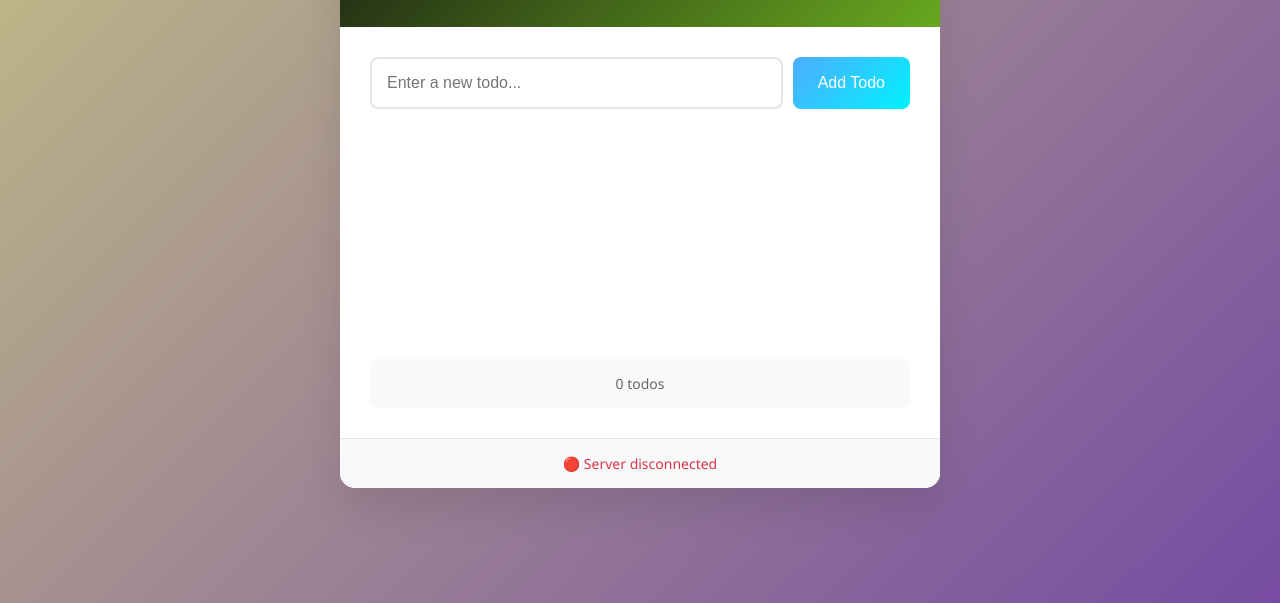
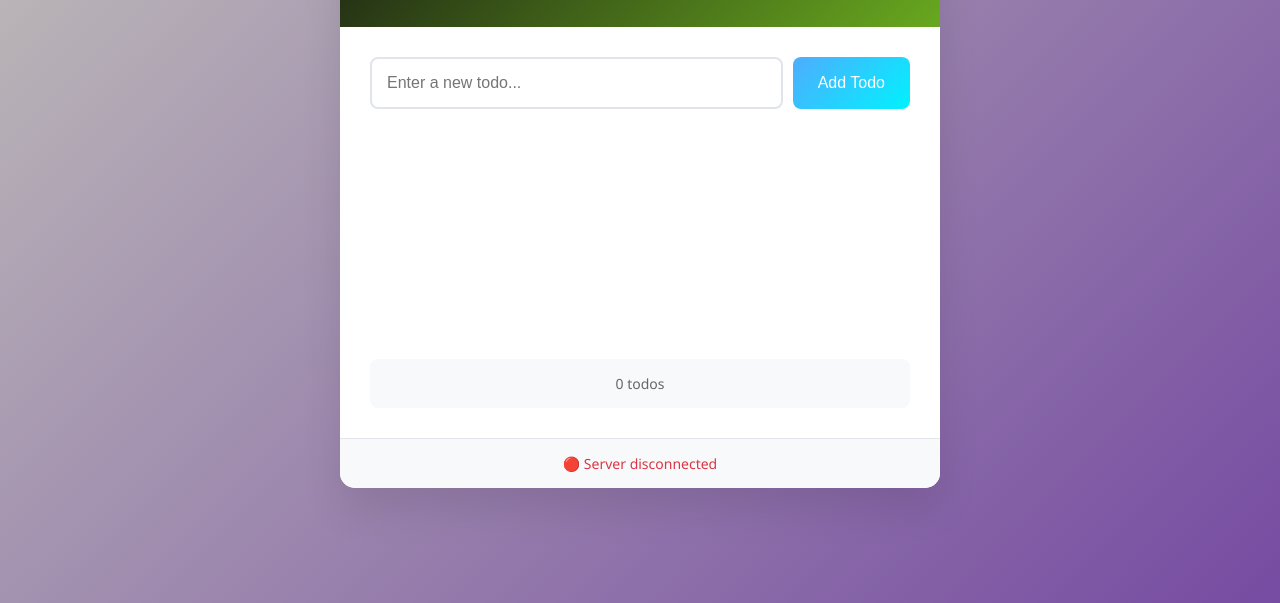
Before and after one commit to marwaneRomani/test-webhook, a website: page public/index.html in a window 1280 px wide. Shown: the part 197-800 px from the top of the page. Drawn offline with Linux system fonts and the light colour scheme; no server answers.

Commit message:
change color

```diff
--- a/public/style.css
+++ b/public/style.css
@@ -6,7 +6,7 @@
 
 body {
     font-family: 'Segoe UI', Tahoma, Geneva, Verdana, sans-serif;
-    background: linear-gradient(135deg, #c4bf85 0%, #764ba2 100%);
+    background: linear-gradient(135deg, #c0bfb9 0%, #764ba2 100%);
     min-height: 100vh;
     padding: 20px;
 }
```
